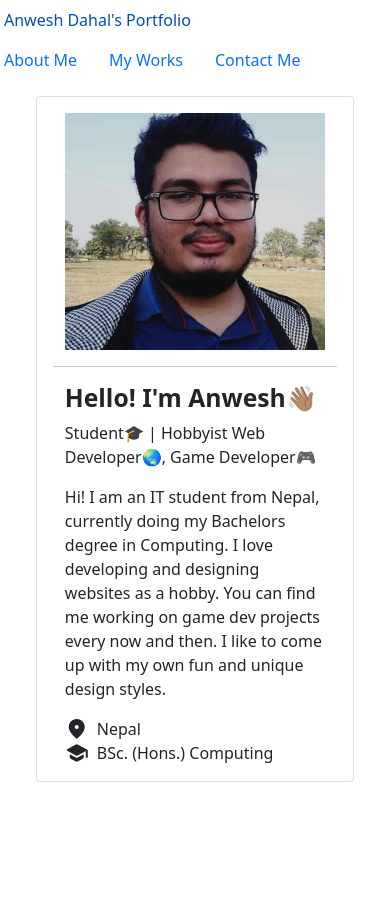
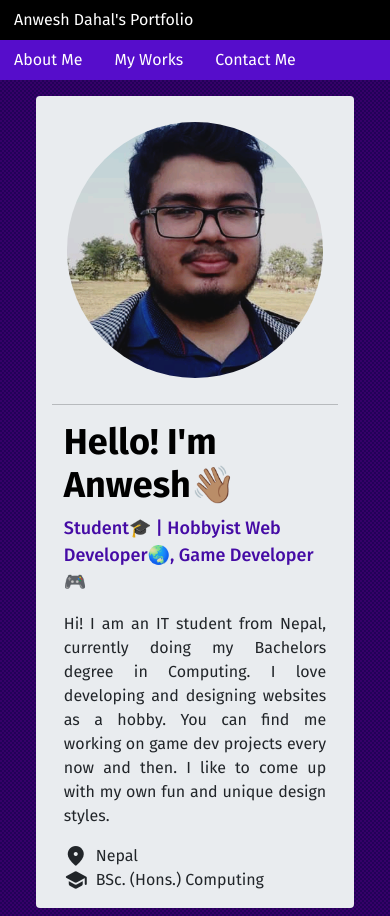
Before and after one commit to AnweshDahal/anweshdahal.github.io, a website: page index.html in a window 390 px wide. Before the commit the page ends 844 px from the top, so only its background shows below. Drawn offline with Linux system fonts and the light colour scheme.

Commit message:
Adds responsive element to picture
 - Image is displayed in a circle while in
   mobile

```diff
--- a/src/style.scss
+++ b/src/style.scss
@@ -1 +1,75 @@
-// Main Style
+// Importing variables from bootstrap scss
+@import "../node_modules/bootstrap/scss/functions";
+@import "../node_modules/bootstrap/scss/variables";
+@import "../node_modules/bootstrap/scss/mixins/breakpoints";
+// @import "../node_modules/bootstrap/scss/mixins";
+
+// importing custom variables
+@import "./variables";
+
+* {
+	font-family: "Fira Sans", sans-serif;
+}
+
+body {
+	overflow-x: hidden;
+	background-image: url(./pattern2.svg);
+}
+
+.top-bar {
+	.brand {
+		background-color: $black;
+		a {
+			color: $white;
+			margin-left: 10px;
+		}
+	}
+
+	.nav-links {
+		background-color: $indigo-600;
+		padding-left: 10px;
+		a {
+			color: $white;
+		}
+	}
+}
+
+.intro-card {
+	background-color: $gray-200;
+	border: none;
+	.pic {
+		img {
+			border-radius: 0.25rem;
+		}
+	}
+
+	.about-text {
+		.greet {
+			font-size: 36px;
+			color: $black;
+		}
+		.sub-title {
+			font-size: $size3;
+			font-weight: 500;
+			color: $indigo-700;
+		}
+		.desc {
+			text-align: justify;
+		}
+	}
+}
+
+@include media-breakpoint-down(md) {
+	.intro-card {
+		.pic {
+			text-align: center;
+			img {
+				object-fit: cover;
+				width: 256px;
+				height: 256px;
+				border-radius: 50%;
+				margin: 10px auto;
+			}
+		}
+	}
+}
```
Also changed, not shown: src/style.css.
